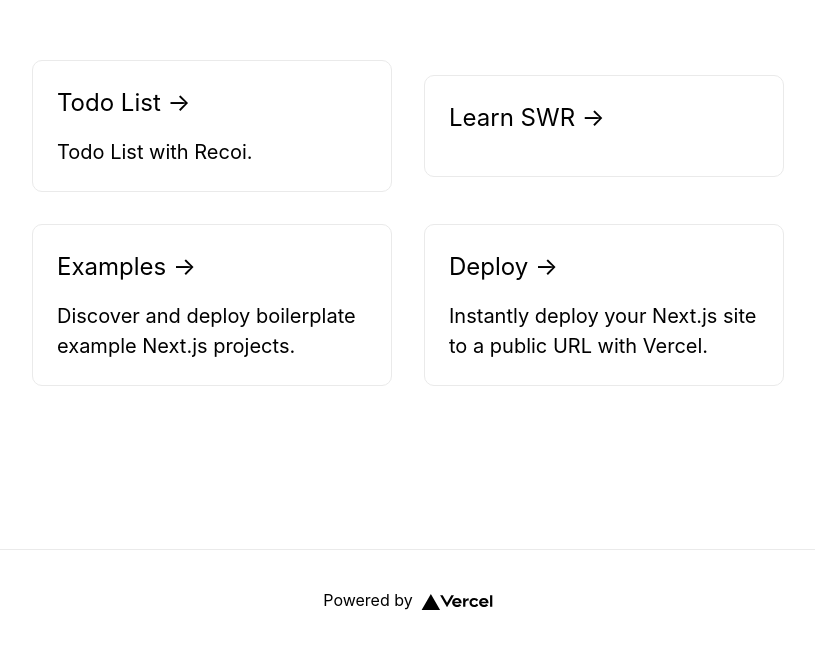
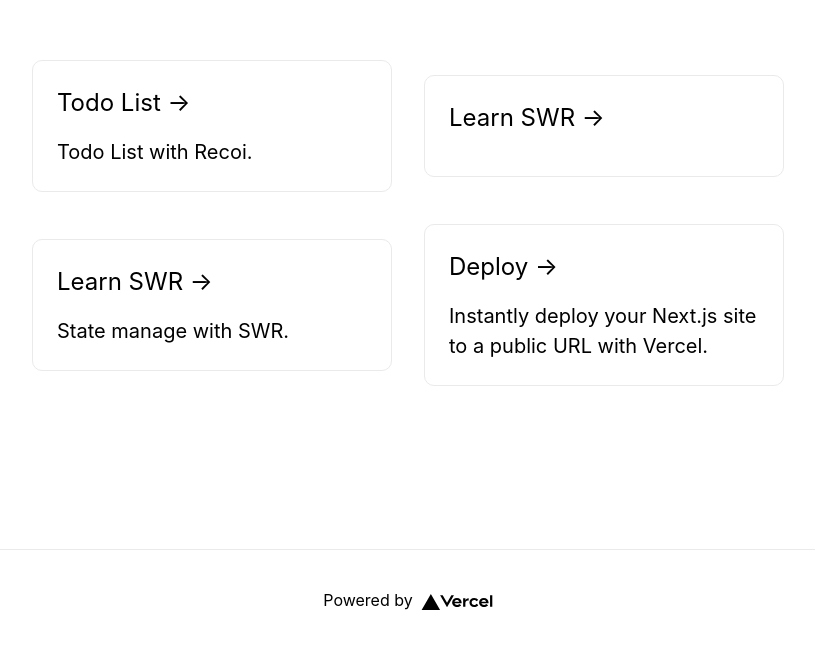
Before and after one commit to nado1001/react-libraries, a Next.js app: page / in a window 1280 px wide. Shown: the part 151-800 px from the top of the page, without its empty margins (232-1047 px from the left). Built offline with nearby package versions, Linux system fonts and the light colour scheme.

Commit message:
Add demo page for state management with SWR.

```diff
--- a/src/pages/index.tsx
+++ b/src/pages/index.tsx
@@ -28,10 +28,12 @@ const Home: NextPage = () => {
             </a>
           </Link>
 
-          <a href='https://github.com/vercel/next.js/tree/master/examples' className={styles.card}>
-            <h2>Examples &rarr;</h2>
-            <p>Discover and deploy boilerplate example Next.js projects.</p>
-          </a>
+          <Link href='/swr-state'>
+            <a className={styles.card}>
+              <h2>Learn SWR &rarr;</h2>
+              <p>State manage with SWR.</p>
+            </a>
+          </Link>
 
           <a
             href='https://vercel.com/new?utm_source=create-next-app&utm_medium=default-template&utm_campaign=create-next-app'
--- /dev/null
+++ b/src/pages/swr-state.tsx
@@ -0,0 +1,48 @@
+import useSWR from 'swr';
+
+/**
+ * SWRでグローバルステートを作成するための共通関数
+ *
+ * @param {string} key -ステート毎に所持するキー
+ * @param {any} fallbackData -ステートの初期値
+ */
+
+const useSharedState = (key: string, fallbackData: any) => {
+  const { data, mutate } = useSWR(key, { fallbackData });
+  return [data, mutate];
+};
+
+const useCounter = () => {
+  const [count, setCount] = useSharedState('counter', 0);
+  const handleIncrement = () => {
+    setCount(count + 1);
+  };
+  return { count, handleIncrement };
+};
+
+const ChildrenA = () => {
+  const { count } = useCounter();
+  return <div className='text-red-800'>{count}</div>;
+};
+
+const ChildrenB = () => {
+  const { count, handleIncrement } = useCounter();
+
+  return (
+    <div className='text-blue-800'>
+      <div>{count}</div>
+      <button onClick={handleIncrement}>Increment</button>
+    </div>
+  );
+};
+
+const SwrState: React.VFC = () => {
+  return (
+    <>
+      <ChildrenA />
+      <ChildrenB />
+    </>
+  );
+};
+
+export default SwrState;
```
